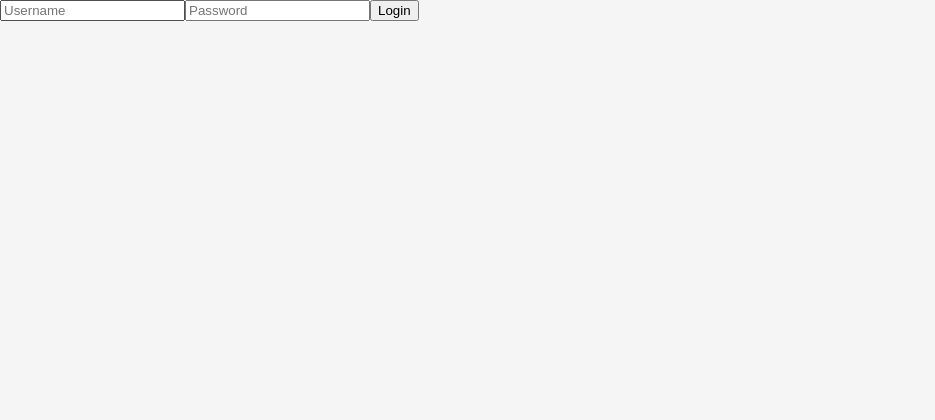
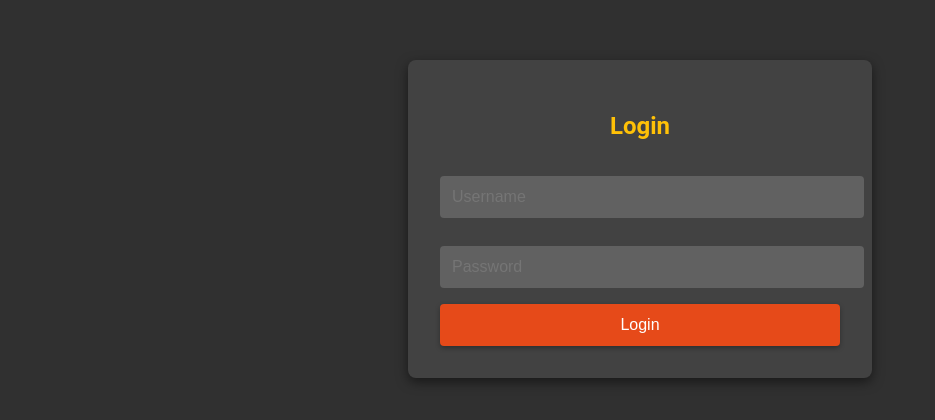
Before and after one commit to Mukund934/Simple-Todo-Application, a React (Vite) app in the folder frontend/: page / in a window 1280 px wide. Shown: the top 420 px of the page, without its empty margins (0-935 px from the left). Built offline with nearby package versions, Linux system fonts and the light colour scheme.

Commit message:
improvement in styling the login and todo page

```diff
--- a/frontend/src/App.css
+++ b/frontend/src/App.css
@@ -5,62 +5,88 @@ body {
   margin: 0;
   padding: 0;
   font-family: 'Roboto', sans-serif;
-    background-color: #f5f5f5;  /* light grey background */
-    color: #333;
+  background-color: #303030;  /* Dark grey background */
+  color: #E0E0E0;             /* Light text */
 }
 
 .container {
   max-width: 1200px;
   margin: 0 auto;
-    padding: 20px;
+  padding: 24px;
 }
 
 /* Header Styles */
 .header {
   text-align: center;
-    margin-bottom: 20px;
+  margin-bottom: 24px;
 }
 
 .header h1 {
   font-size: 2.5rem;
-    color: #4CAF50; /* subtle green accent */
+  color: #FFC107;  /* Amber accent */
+  margin: 0;
 }
 
-  /* Form Container Styles (for Todo creation and similar forms) */
+/* Form Container Styles */
 .form-container {
-    background-color: #fff;
+  background-color: #424242; /* Slightly lighter dark grey */
   border-radius: 8px;
-    box-shadow: 0 2px 4px rgba(0, 0, 0, 0.1);
-    padding: 20px;
-    margin-bottom: 20px;
+  box-shadow: 0 2px 10px rgba(0, 0, 0, 0.5);
+  padding: 24px;
+  margin-bottom: 24px;
 }
 
 /* Input Field Styles */
 .input-field {
   width: 100%;
   padding: 12px;
-    margin: 8px 0;
-    border: 1px solid #ccc;
+  margin: 12px 0;
+  border: none;
   border-radius: 4px;
   font-size: 1rem;
-    background-color: #fafafa;
-    color: #333;
+  background-color: #616161;
+  color: #E0E0E0;
+  outline: none;
+  transition: box-shadow 0.3s ease;
 }
 
-  /* Button Styles */
-  .button {
-    background-color: #F44336;  /* red accent */
+.input-field:focus {
+  box-shadow: 0 0 0 2px rgba(255, 193, 7, 0.5);
+}
+
+/* Unified Button Styles */
+/* These styles apply to any element using .button, .login-container button, or .todo-button */
+.button,
+.login-container button,
+.todo-button {
+  background-color: #E64A19;  /* Deep orange accent */
   color: white;
-    padding: 12px 20px;
+  padding: 12px 24px;
   border: none;
   border-radius: 4px;
   cursor: pointer;
   font-size: 1rem;
-    transition: background-color 0.3s ease;
+  transition: background-color 0.3s ease, transform 0.2s ease, box-shadow 0.2s ease;
+  box-shadow: 0 2px 5px rgba(0, 0, 0, 0.3);
 }
 
-  .button:hover {
-    background-color: #d32f2f;
+.button:hover,
+.login-container button:hover,
+.todo-button:hover {
+  background-color: #D84315;
+  transform: translateY(-2px);
+  box-shadow: 0 4px 10px rgba(0, 0, 0, 0.4);
+}
+
+/* Logout Button Style */
+.logout-button {
+  background-color: #E64A19;
+  margin-bottom: 24px;
+}
+
+.logout-button:hover {
+  background-color: #D84315;
+  transform: translateY(-2px);
 }
 
 /* Todo List Styles */
@@ -70,11 +96,11 @@ body {
 }
 
 .todo-item {
-    background-color: #fff;
-    padding: 15px;
-    margin-bottom: 10px;
+  background-color: #424242;
+  padding: 16px;
+  margin-bottom: 16px;
   border-radius: 6px;
-    box-shadow: 0 2px 4px rgba(0, 0, 0, 0.05);
+  box-shadow: 0 2px 5px rgba(0, 0, 0, 0.3);
   display: flex;
   justify-content: space-between;
   align-items: center;
@@ -85,30 +111,20 @@ body {
   opacity: 0.6;
 }
 
-  /* Logout Button Style */
-  .logout-button {
-    background-color: #F44336;
-    margin-bottom: 20px;
-  }
-
-  .logout-button:hover {
-    background-color: #d32f2f;
-  }
-
 /* Login Page Styles */
 .login-container {
-    background-color: #fff;
+  background-color: #424242;
   max-width: 400px;
   margin: 60px auto;
-    padding: 30px;
+  padding: 32px;
   border-radius: 8px;
-    box-shadow: 0 2px 8px rgba(0, 0, 0, 0.1);
+  box-shadow: 0 4px 12px rgba(0, 0, 0, 0.5);
   text-align: center;
 }
 
 .login-container h2 {
-    margin-bottom: 20px;
-    color: #4CAF50;
+  margin-bottom: 24px;
+  color: #FFC107;
 }
 
 .login-container form {
@@ -117,24 +133,24 @@ body {
 }
 
 .login-container input {
-    margin-bottom: 15px;
-    padding: 12px;
-    border: 1px solid #ccc;
-    border-radius: 4px;
-    font-size: 1rem;
-  }
-
-  .login-container button {
-    background-color: #F44336;
-    color: #fff;
+  margin-bottom: 16px;
   padding: 12px;
   border: none;
   border-radius: 4px;
   font-size: 1rem;
-    cursor: pointer;
-    transition: background-color 0.3s ease;
+  background-color: #616161;
+  color: #E0E0E0;
+  outline: none;
+  transition: box-shadow 0.3s ease;
 }
 
-  .login-container button:hover {
-    background-color: #d32f2f;
+.login-container input:focus {
+  box-shadow: 0 0 0 2px rgba(255, 193, 7, 0.5);
 }
+
+/*
+Usage:
+- For general buttons, add the class "button" to your element.
+- For buttons in the login page, you can use the default <button> inside .login-container.
+- For action buttons in your todo list (e.g., mark as complete), add the "todo-button" class.
+*/
--- a/frontend/src/components/Login.jsx
+++ b/frontend/src/components/Login.jsx
@@ -7,23 +7,13 @@ function Login(props) {
 
   function handleLogin(e) {
     e.preventDefault();
-		console.log(
-			"Login clicked. Username:",
-			username,
-			"Password:",
-			password
-		);
     fetch(`${API_URL}/login`, {
       method: "POST",
       headers: { "Content-Type": "application/json" },
       body: JSON.stringify({ username, password }),
     })
-			.then((res) => {
-				console.log("Received response:", res);
-				return res.json();
-			})
+      .then((res) => res.json())
       .then((data) => {
-				console.log("Data received:", data);
         if (data.token) {
           localStorage.setItem("token", data.token);
           props.setToken(data.token);
@@ -37,21 +27,28 @@ function Login(props) {
   }
 
   return (
+    <div className="login-container">
+      <h2>Login</h2>
       <form onSubmit={handleLogin}>
         <input
           type="text"
           placeholder="Username"
           value={username}
           onChange={(e) => setUsername(e.target.value)}
+          className="input-field"
         />
         <input
           type="password"
           placeholder="Password"
           value={password}
           onChange={(e) => setPassword(e.target.value)}
+          className="input-field"
         />
-			<button type="submit">Login</button>
+        <button type="submit" className="button">
+          Login
+        </button>
       </form>
+    </div>
   );
 }
 
--- a/frontend/src/components/Todos.jsx
+++ b/frontend/src/components/Todos.jsx
@@ -28,7 +28,12 @@ function Todos({ todos, token, onTodoUpdated }) {
 				<div key={todo._id}>
 					<h1>{todo.title}</h1>
 					<h2>{todo.description}</h2>
-					<button onClick={() => markCompleted(todo._id)}>
+					<button
+						className={`todo-button ${
+							todo.completed ? "completed-button" : "mark-button"
+						}`}
+						onClick={() => markCompleted(todo._id)}
+					>
 						{todo.completed ? "Completed" : "Mark as complete"}
 					</button>
 				</div>
```
Lines whose indentation alone changed are shown as unchanged.
